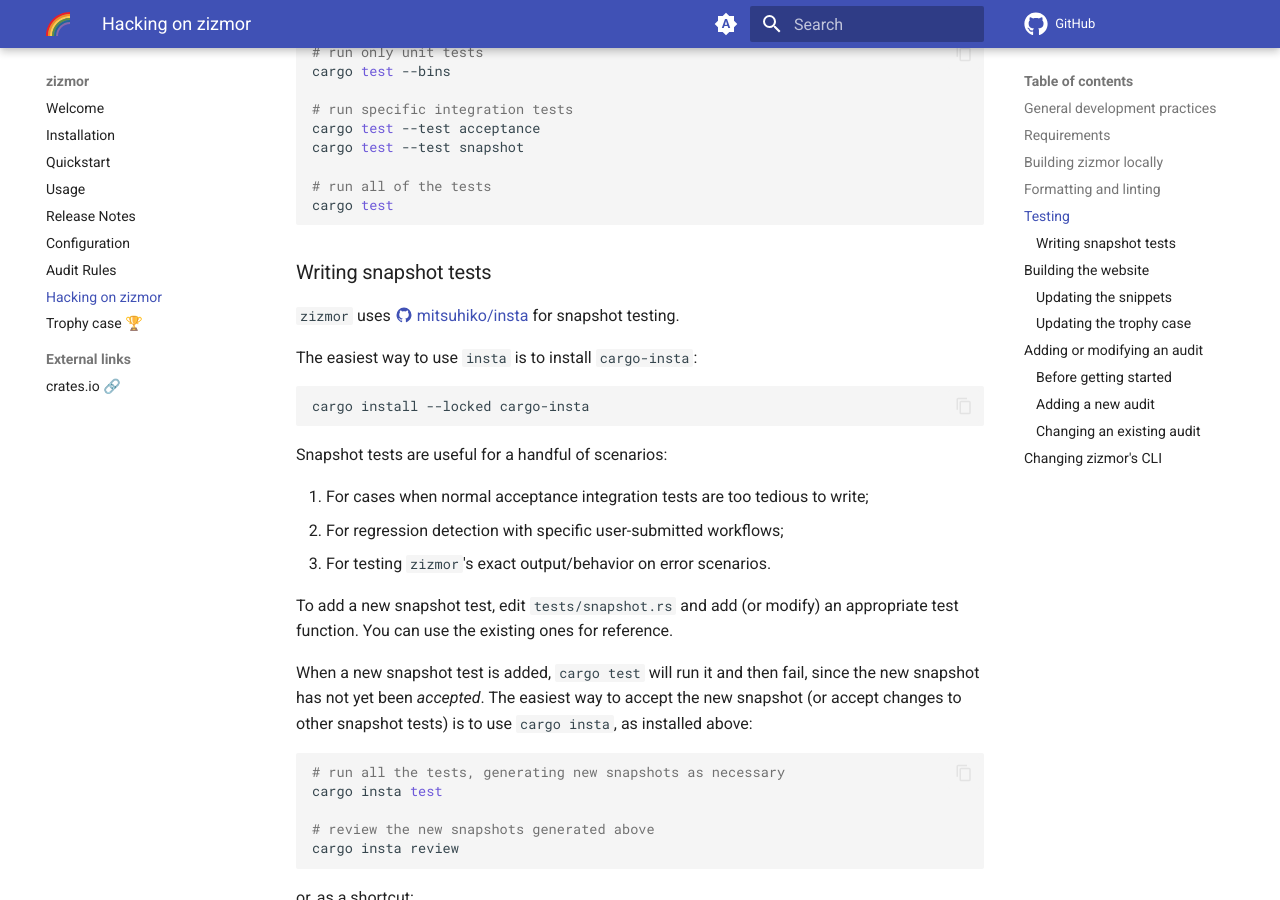
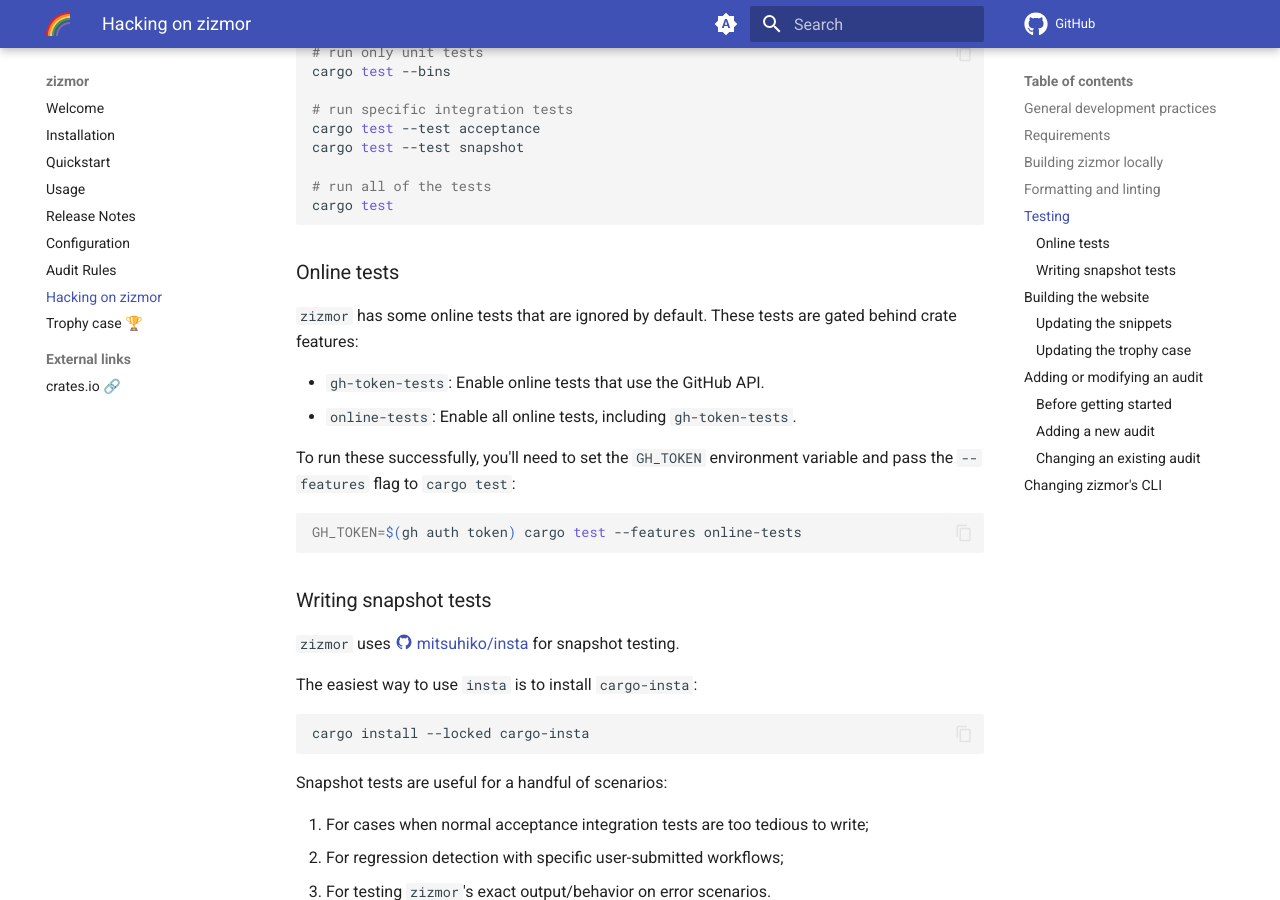
Before and after one commit to zizmorcore/zizmor, an MkDocs documentation site: the page built from docs/development.md, in a window 1280 px wide and 900 px high, scrolled down 1575 px. Built offline with MkDocs 1.6.1 and Material for MkDocs 9.7.7, drawn with Linux system fonts in a browser that asks for light colours; comment, search, counter and statistics services are not loaded.

````diff
--- a/Cargo.toml
+++ b/Cargo.toml
@@ -11,6 +11,12 @@
 keywords = ["cli", "github-actions", "static-analysis", "security"]
 categories = ["command-line-utilities"]
 rust-version = "1.80.1"
+
+[features]
+# Test-only: enable online audits that make use of a GitHub token via GH_TOKEN.
+gh-token-tests = []
+# Test-only: enable all online audits.
+online-tests = ["gh-token-tests"]
 
 [dependencies]
 annotate-snippets = "0.11.5"
--- a/docs/development.md
+++ b/docs/development.md
@@ -88,6 +88,21 @@
 
 # run all of the tests
 cargo test
+```
+
+### Online tests
+
+`zizmor` has some online tests that are ignored by default. These
+tests are gated behind crate features:
+
+- `gh-token-tests`: Enable online tests that use the GitHub API.
+- `online-tests`: Enable all online tests, including `gh-token-tests`.
+
+To run these successfully, you'll need to set the `GH_TOKEN` environment
+variable and pass the `--features` flag to `cargo test`:
+
+```bash
+GH_TOKEN=$(gh auth token) cargo test --features online-tests
 ```
 
 ### Writing snapshot tests
````
Also changed, not shown: docs/release-notes.md (+9 -0 lines), 12 other files.
